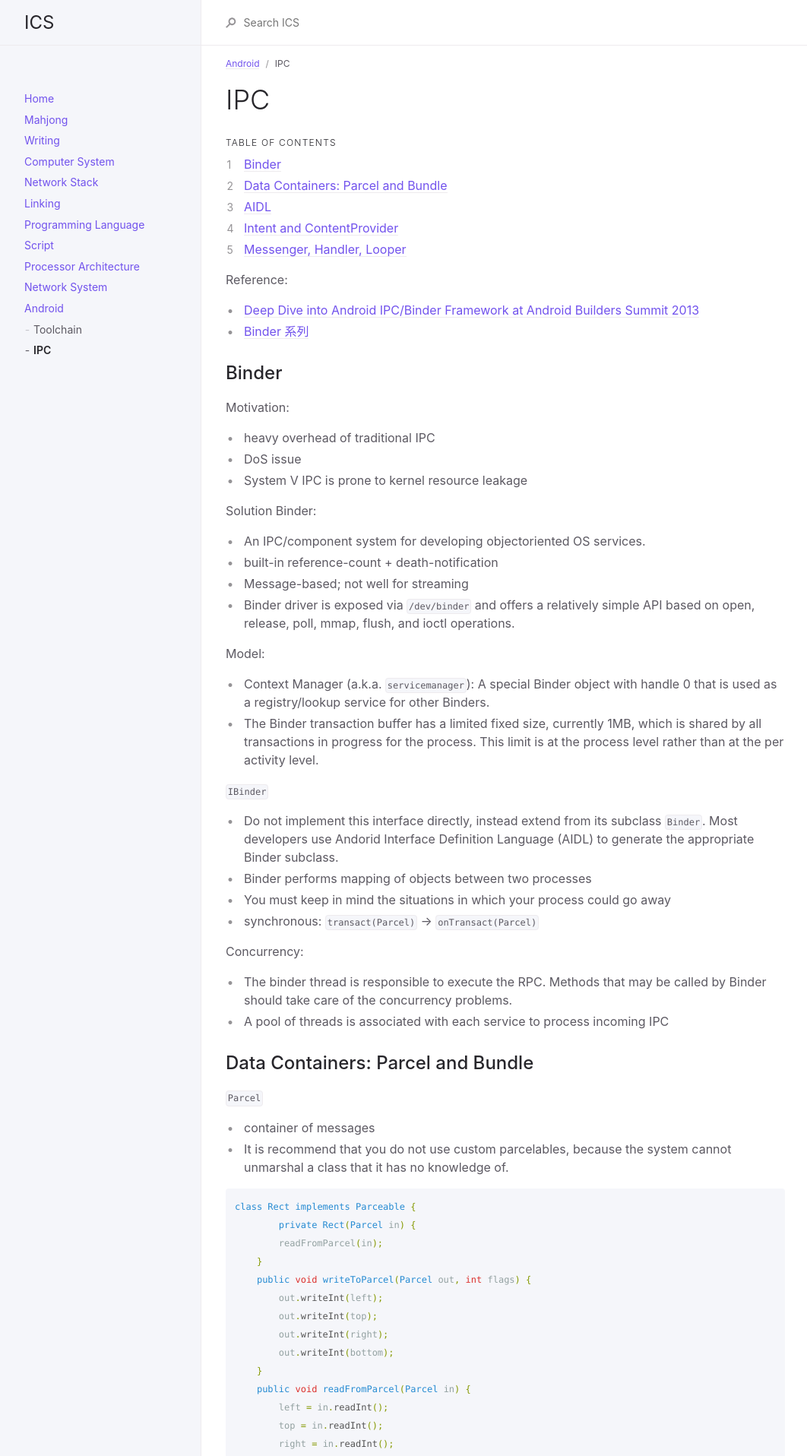
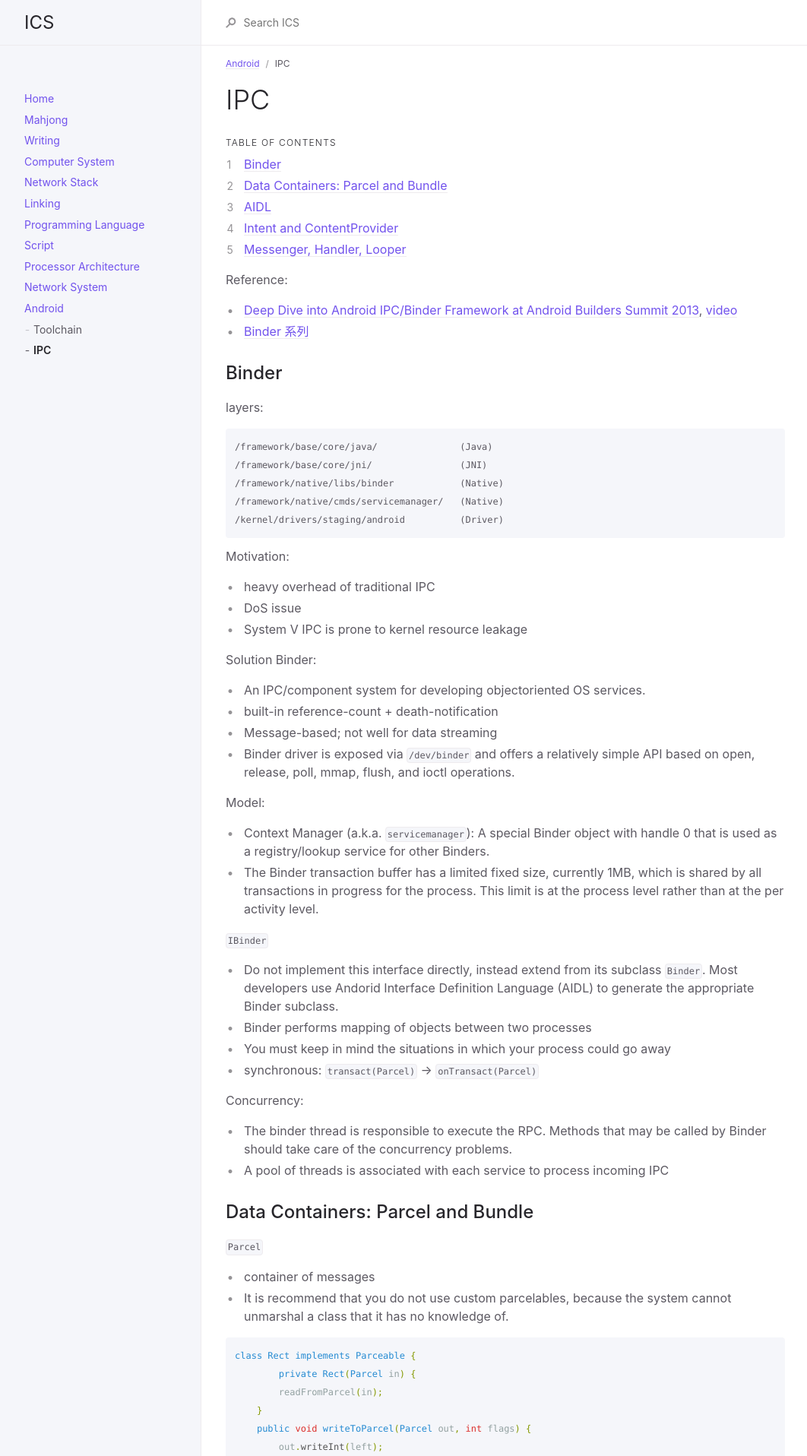
Before and after one commit to wongsingfo/comp-sys, a Jekyll site: the page built from docs/android/ipc.md, in a window 1280 px wide. Shown: the top 1916 px of the page at 76% size, without its empty margins (107-1169 px from the left). Built offline with Jekyll 4.4.1, drawn with Linux system fonts in a browser that asks for light colours; some of the changed text lies outside the part shown.

Commit message:
[update]

````diff
--- a/docs/android/ipc.md
+++ b/docs/android/ipc.md
@@ -16,11 +16,20 @@ nav_order: 60
 
 Reference:
 
-- [Deep Dive into Android IPC/Binder Framework at Android Builders Summit 2013](https://events.static.linuxfound.org/images/stories/slides/abs2013_gargentas.pdf)
+- [Deep Dive into Android IPC/Binder Framework at Android Builders Summit 2013](https://events.static.linuxfound.org/images/stories/slides/abs2013_gargentas.pdf), [video](https://www.youtube.com/watch?v=ncuRsu2hbsQ)
 - [Binder 系列](http://gityuan.com/2015/10/31/binder-prepare/)
 
+## Binder
 
-## Binder
+layers:
+
+```
+/framework/base/core/java/               (Java)
+/framework/base/core/jni/                (JNI)
+/framework/native/libs/binder            (Native)
+/framework/native/cmds/servicemanager/   (Native)
+/kernel/drivers/staging/android          (Driver)
+```
 
 Motivation:
 
@@ -32,7 +41,7 @@ Solution Binder:
 
 - An IPC/component system for developing objectoriented OS services.
 - built-in reference-count + death-notification
-- Message-based; not well for streaming
+- Message-based; not well for data streaming
 - Binder driver is exposed via `/dev/binder` and offers a relatively simple API based on open, release, poll, mmap, flush, and ioctl operations.
 
 Model:
````
Also changed, not shown: docs/net-sys/nginx.md (+2 -0 lines), docs/system/system.md (+1 -0 lines).
